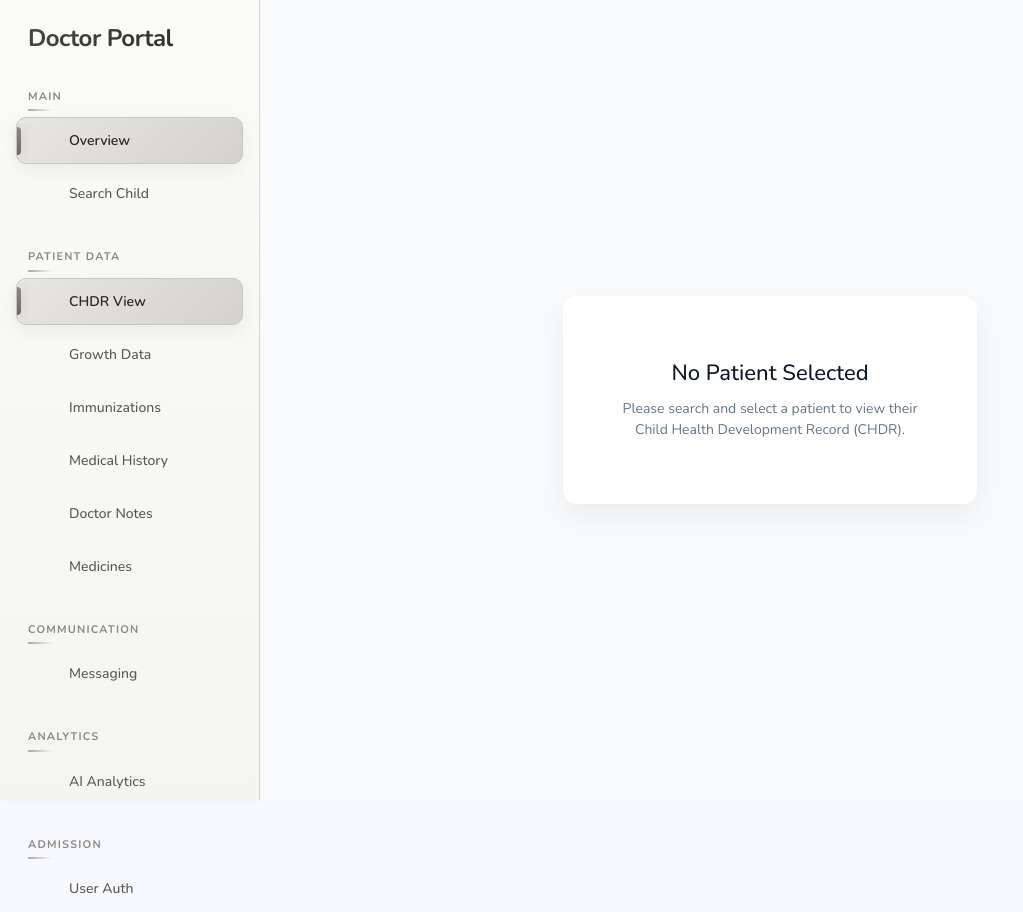
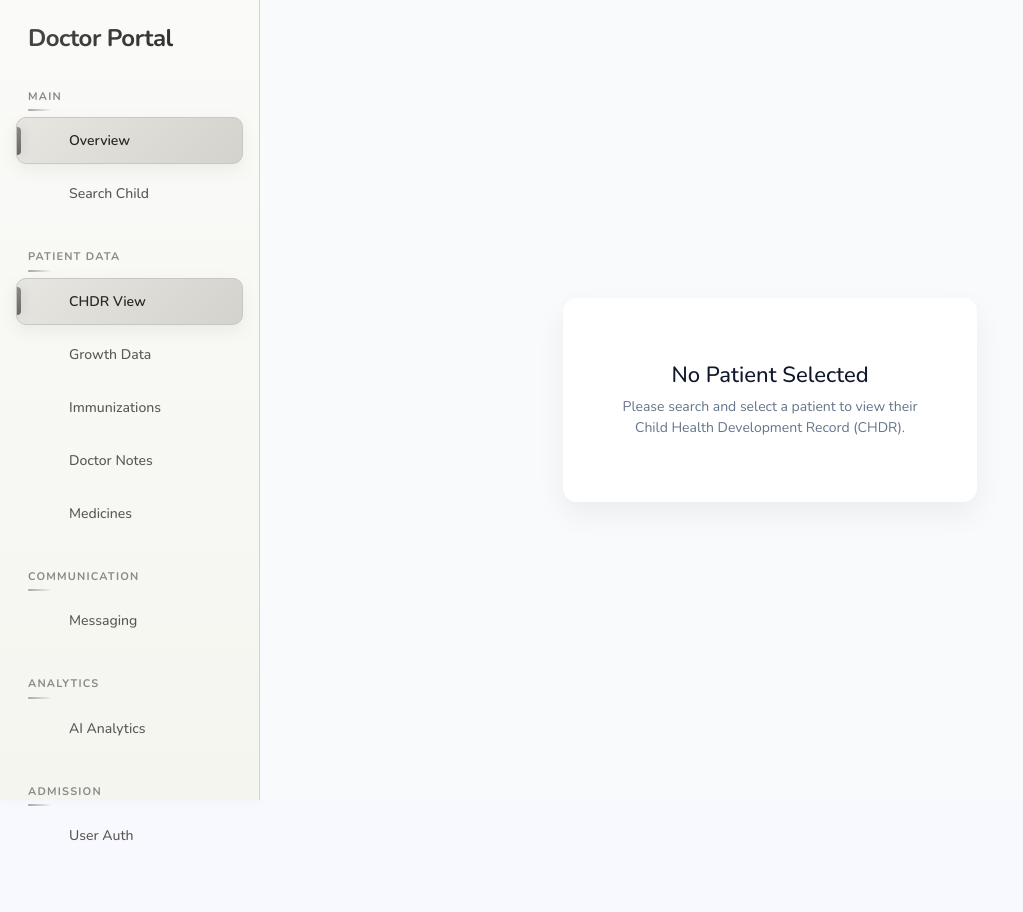
Before and after one commit to nichelleis/Bambinoo, a React (Vite) app in the folder frontend/: page /doctor/chdr in a window 1280 px wide. Shown: the whole page, without its empty margins (0-1023 px from the left). After the commit the page ends 859 px from the top, so only its background shows below. Built offline with nearby package versions, Linux system fonts and the light colour scheme; a web font is replaced by a local one.

Commit message:
refactor: remove Medical History links and imports from DoctorSideNav and DoctorLayout

```diff
--- a/frontend/src/doctor/components/DoctorSideNav.jsx
+++ b/frontend/src/doctor/components/DoctorSideNav.jsx
@@ -27,9 +27,7 @@ export default function Sidebar() {
         <NavLink to="/doctor/immunizations" >
           Immunizations
         </NavLink>
-        <NavLink to="/doctor/medicalhistory" >
-          Medical History
-        </NavLink>
+
         <NavLink to="/doctor/doctor-notes" >
           Doctor Notes
         </NavLink>
--- a/frontend/src/layouts/DoctorLayout.jsx
+++ b/frontend/src/layouts/DoctorLayout.jsx
@@ -7,7 +7,7 @@ import SearchChild from "../doctor/pages/searchchild/SearchChild";
 import CHDRView from "../doctor/pages/CHDRView/CHDRView";
 import Growth from "../doctor/pages/Growth/Growth";
 import Immunizations from "../doctor/pages/Immunizations/Immunizations";
-import MedicalHistory from "../doctor/pages/MedicalHistory/MedicalHistory";
+
 import Medicines from "../doctor/pages/Medicines/Medicines";
 import DoctorNotes from "../doctor/pages/DoctorNotes/DoctorNotes";
 import Messages from "../doctor/pages/Messages/Messages";
@@ -50,10 +50,7 @@ export default function DoctorLayout() {
             element={<Immunizations selectedChild={selectedChild} />}
           />
 
-          <Route
-            path="/medicalhistory"
-            element={<MedicalHistory selectedChild={selectedChild} />}
-          />
+
 
           <Route
             path="/medicines"
```
